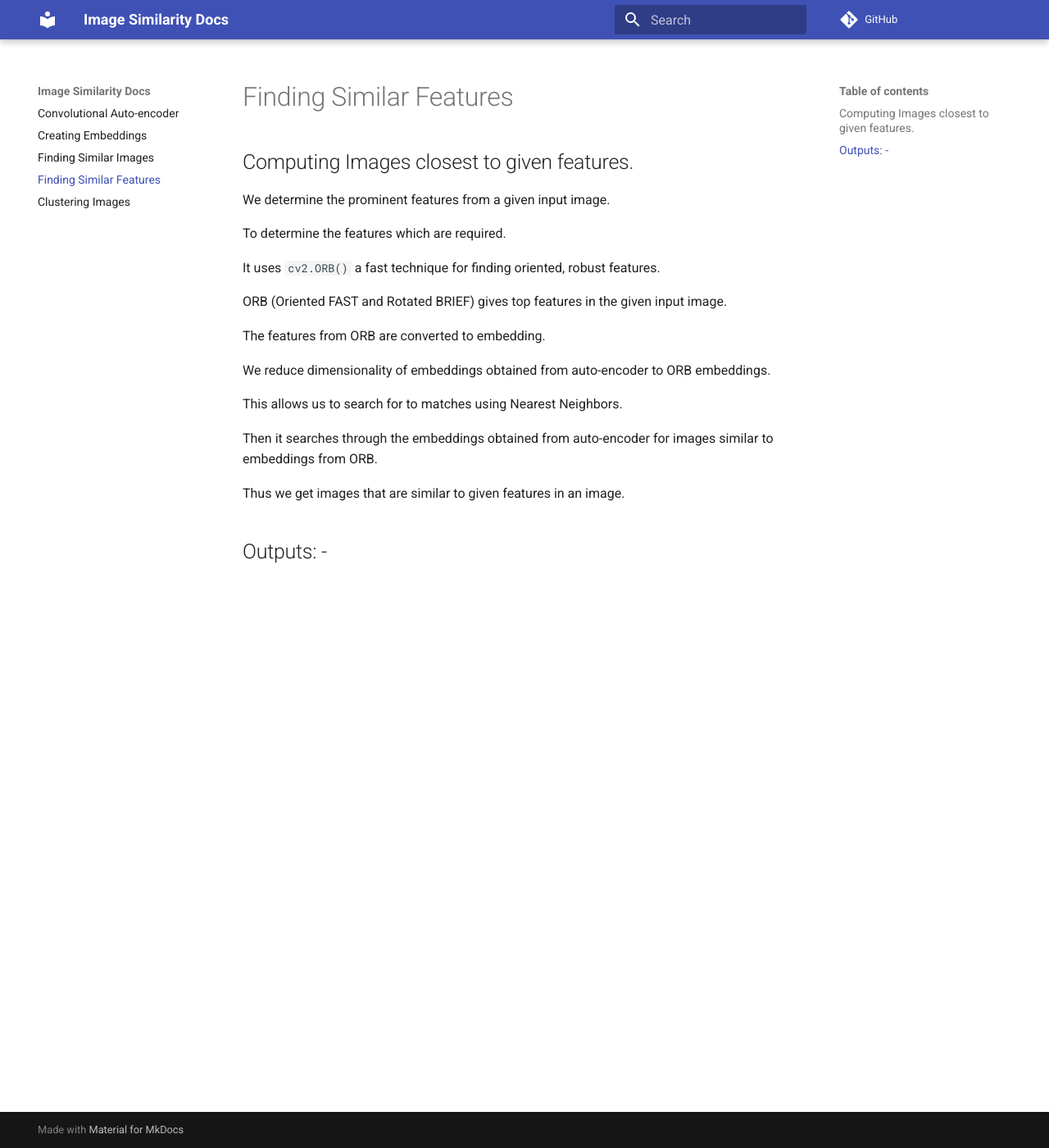
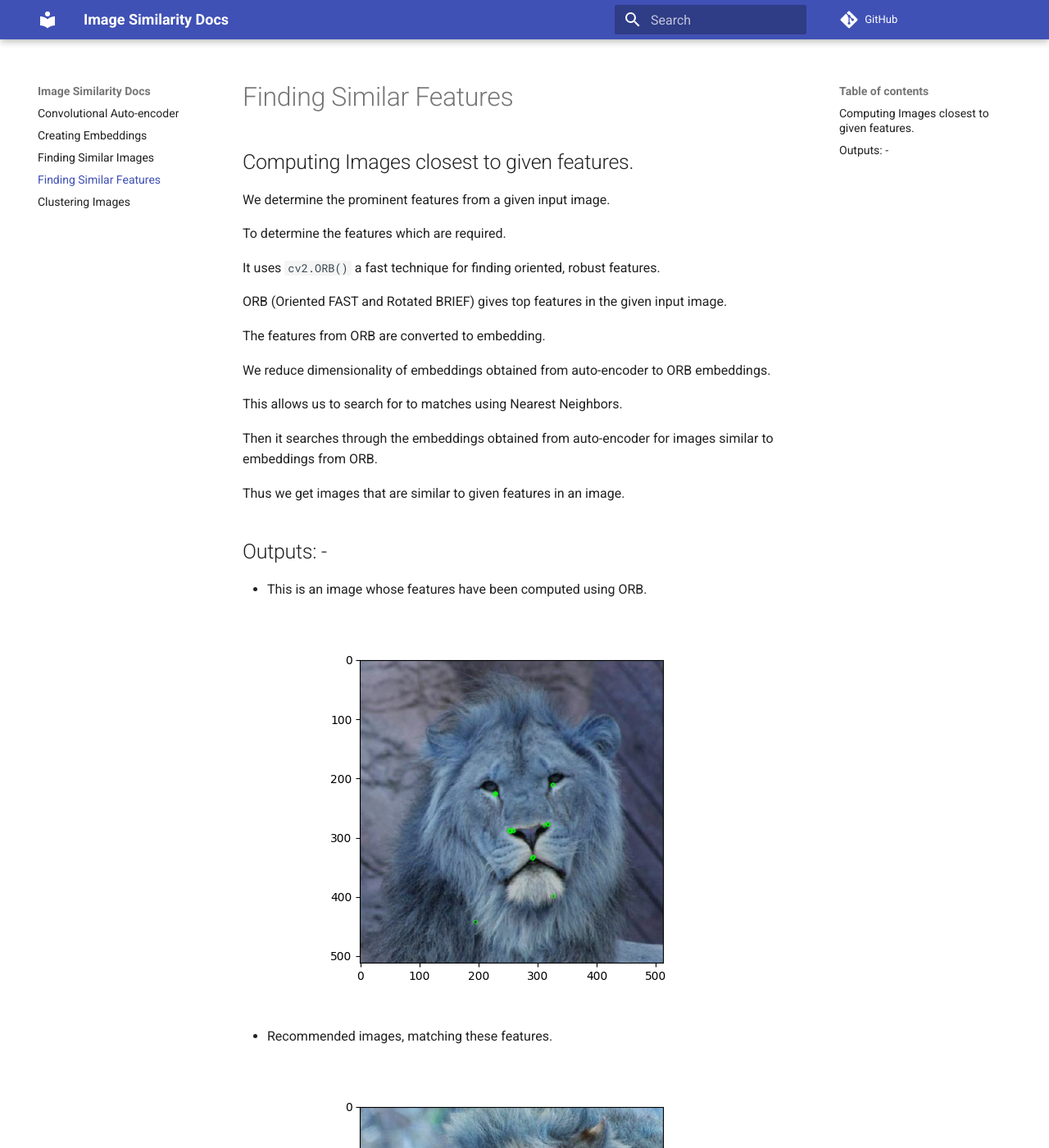
Before and after one commit to oke-aditya/image_similarity, an MkDocs documentation site: the page built from docs/templates/image_features.md, in a window 1280 px wide and 1400 px high. Shown: the whole window at 82% size. Built offline with MkDocs 1.6.1 and Material for MkDocs 9.7.7, drawn with Linux system fonts in a browser that asks for light colours; comment, search, counter and statistics services are not loaded; some of the changed text lies outside the part shown.

Commit message:
Updates docs

```diff
--- a/docs/templates/image_features.md
+++ b/docs/templates/image_features.md
@@ -19,3 +19,17 @@
 Thus we get images that are similar to given features in an image.
 
 ## Outputs: -
+
+- This is an image whose features have been computed using ORB.
+
+![Feature Image](images/feature_image.png)
+
+- Recommended images, matching these features.
+
+![Recommended Image1](images/recommended_458_kp.png)
+
+![Recommended Image1](images/recommended_2485_kp.png)
+
+I have plotted keypoints on them.
+
+We can see that the features extracted are similar.
```
Also changed, not shown: README.md, docs/templates/images/feature_image.png (added), docs/templates/images/recommended_2485_kp.png (added), docs/templates/images/recommended_458_kp.png (added), 11 other files.
